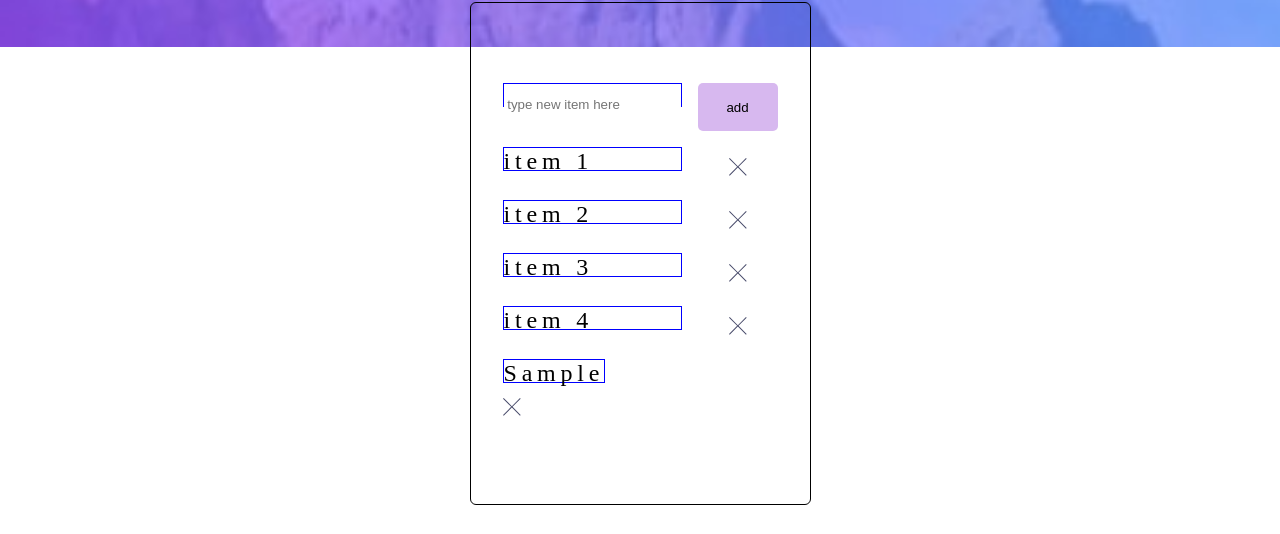
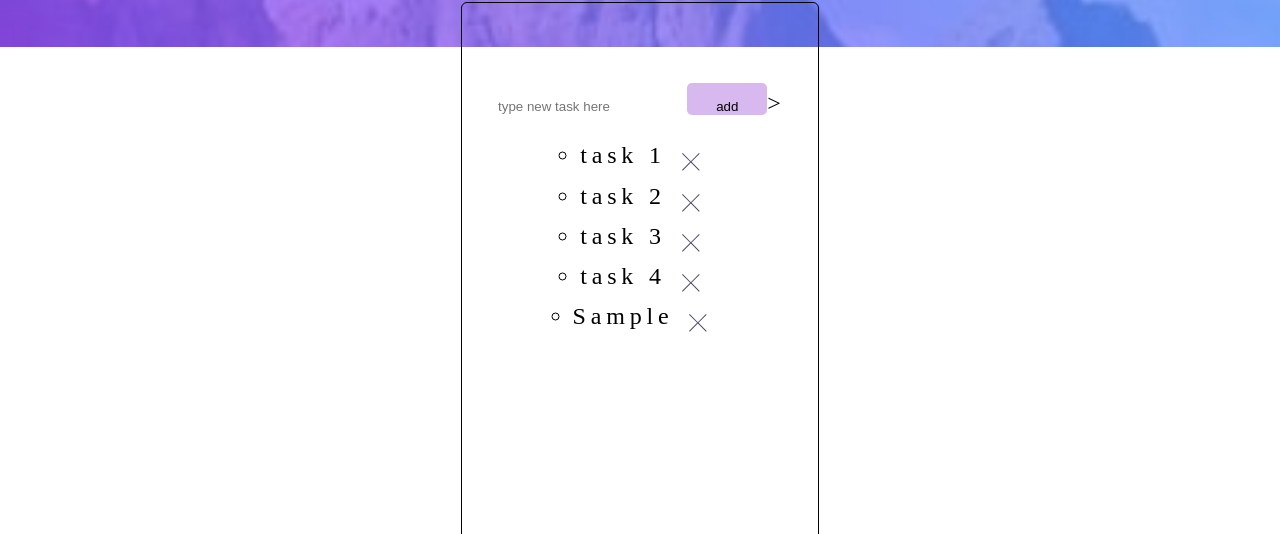
Before and after one commit to GitMicaFri/TODO-app-Frontend-Mentor, a plain HTML site: page todo-app-main/index.html in a window 1280 px wide. Both pictures are taken after typing "Sample" into the empty fields and a click on the button "add". Shown: the part 193-727 px from the top of the page. Drawn offline with Linux system fonts and the light colour scheme.

Commit message:
Added styling and scrollbar

```diff
--- a/todo-app-main/index.html
+++ b/todo-app-main/index.html
@@ -21,15 +21,25 @@
   <main class="main-container">
     <section Class="tasks-section">
       <ul class="tasks">
-        <li class="task input-li-el"><input type="text" class="input-field" placeholder=" type new item here" maxlength="25"></li><button class="add-btn">add</button>
+        <div class=" input-and-add-btn">
+          <li class="task input-li-el"><input type="text" class="input-field" placeholder=" type new task here" maxlength="25" </li><button class="add-btn">add</button>>
+        </div>
 
-        <li class="task">item 1</li> <button class="x-btn"><svg xmlns="http://www.w3.org/2000/svg" width="18" height="18"><path fill="#494C6B" fill-rule="evenodd" d="M16.97 0l.708.707L9.546 8.84l8.132 8.132-.707.707-8.132-8.132-8.132 8.132L0 16.97l8.132-8.132L0 .707.707 0 8.84 8.132 16.971 0z"/></svg></button>
+        <div class="task-container">
+          <li class="task">task 1</li> <button class="x-btn"><svg xmlns="http://www.w3.org/2000/svg" width="18" height="18"><path fill="#494C6B" fill-rule="evenodd" d="M16.97 0l.708.707L9.546 8.84l8.132 8.132-.707.707-8.132-8.132-8.132 8.132L0 16.97l8.132-8.132L0 .707.707 0 8.84 8.132 16.971 0z"/></svg></button>
+       </div>
 
-        <li class="task">item 2</li> <button class="x-btn"><svg xmlns="http://www.w3.org/2000/svg" width="18" height="18"><path fill="#494C6B" fill-rule="evenodd" d="M16.97 0l.708.707L9.546 8.84l8.132 8.132-.707.707-8.132-8.132-8.132 8.132L0 16.97l8.132-8.132L0 .707.707 0 8.84 8.132 16.971 0z"/></svg></button>
+        <div class="task-container">
+          <li class="task">task 2</li> <button class="x-btn"><svg xmlns="http://www.w3.org/2000/svg" width="18" height="18"><path fill="#494C6B" fill-rule="evenodd" d="M16.97 0l.708.707L9.546 8.84l8.132 8.132-.707.707-8.132-8.132-8.132 8.132L0 16.97l8.132-8.132L0 .707.707 0 8.84 8.132 16.971 0z"/></svg></button>
+        </div>
 
-        <li class="task">item 3</li><button class="x-btn"><svg xmlns="http://www.w3.org/2000/svg" width="18" height="18"><path fill="#494C6B" fill-rule="evenodd" d="M16.97 0l.708.707L9.546 8.84l8.132 8.132-.707.707-8.132-8.132-8.132 8.132L0 16.97l8.132-8.132L0 .707.707 0 8.84 8.132 16.971 0z"/></svg></button>
+        <div class="task-container">
+          <li class="task">task 3</li> <button class="x-btn"><svg xmlns="http://www.w3.org/2000/svg" width="18" height="18"><path fill="#494C6B" fill-rule="evenodd" d="M16.97 0l.708.707L9.546 8.84l8.132 8.132-.707.707-8.132-8.132-8.132 8.132L0 16.97l8.132-8.132L0 .707.707 0 8.84 8.132 16.971 0z"/></svg></button>
+        </div>
 
-        <li class="task">item 4</li><button class="x-btn"><svg xmlns="http://www.w3.org/2000/svg" width="18" height="18"><path fill="#494C6B" fill-rule="evenodd" d="M16.97 0l.708.707L9.546 8.84l8.132 8.132-.707.707-8.132-8.132-8.132 8.132L0 16.97l8.132-8.132L0 .707.707 0 8.84 8.132 16.971 0z"/></svg></button>
+        <div class="task-container">
+          <li class="task">task 4</li> <button class="x-btn"><svg xmlns="http://www.w3.org/2000/svg" width="18" height="18"><path fill="#494C6B" fill-rule="evenodd" d="M16.97 0l.708.707L9.546 8.84l8.132 8.132-.707.707-8.132-8.132-8.132 8.132L0 16.97l8.132-8.132L0 .707.707 0 8.84 8.132 16.971 0z"/></svg></button>
+        </div>
       </ul>
     </section>
 
--- a/todo-app-main/script.js
+++ b/todo-app-main/script.js
@@ -40,5 +40,24 @@ addBtnEl.addEventListener("click", function() {
         // Clear input field
         inputEl.value = "";
     }
+});
+        // Selects all "default" buttons
+        const deleteButtons = document.querySelectorAll(".x-btn");
+        deleteButtons.forEach(button => {
+            button.addEventListener("click", function() {
+                const listItemContainer = button.parentNode;
+                listItemContainer.remove();
+            })
+        })
 })
+
+// Select tasks section and add scroll function
+const tasksSection = document.querySelector(".tasks-section");
+tasksSection.addEventListener("scroll", function() {
+
+    if  (tasksSection.scrollHeight <= tasksSection.scrollTop + tasksSection.clientHeight) {
+        tasksSection.classList.add("scrollable");
+    } else {
+        tasksSection.classList.remove("scrollable");
+    }
 })
--- a/todo-app-main/style.css
+++ b/todo-app-main/style.css
@@ -4,8 +4,7 @@
     box-sizing: border-box;
 }
 
-.attribution { font-size: 11px; text-align: center; }
-    .attribution a { color: hsl(228, 45%, 44%); }
+
 
 
 
@@ -47,7 +46,6 @@
 
     .main-container {
         background-color: F9F9F9;
-
         display: flex;
         flex-direction: column;
         align-items: center;
@@ -55,13 +53,31 @@
     }
 
     .tasks-section {
+        height: 70vh;
         border: 1px solid black;
         border-radius: 6px;
         padding: 2rem;
         row-gap: 1rem;
         margin-top: -2.8rem;
-        overflow-y: hidden;
+        overflow-y: auto;
         background-color: transparent;
+    }
+
+    .tasks-section::-webkit-scrollbar {
+        width: 12px; /* Set the width of the scrollbar */
+    }
+
+    .tasks-section::-webkit-scrollbar-thumb {
+        background-color: rgba(86, 50, 95, 0.2); /* Set the color of the scrollbar thumb */
+        border-radius: 10px; /* Set the border radius of the scrollbar thumb */
+    }
+
+    .tasks-section::-webkit-scrollbar-thumb:hover {
+        background-color: rgba(0, 0, 0, 0.4); /* Set the color of the scrollbar thumb on hover */
+    }
+
+    .scrollable {
+        overflow-y: auto;
     }
 
     .input-field {
@@ -74,51 +90,56 @@
         background-color: rgb(215, 184, 239);
         border-radius: 5px;
         border: none;
-        height:3rem;
+        height:2rem;
         width: 5rem;
         cursor: pointer;
+        margin-left: 1rem;
     }
 
     .add-btn:hover {
         background-color: rgb(229, 89, 229);
     }
 
+    .task-container {
+        display: flex;
+        justify-content: center;
+    }
+
     .tasks {
         margin-top: 3rem;
-        display: grid;
-        grid-template-areas: "task btn"
-                              "task btn"
-                              "task btn";
-        gap: 1rem;
+        display: flex;
+       flex-direction: column;
+
+        gap: 0.2rem;
        margin-bottom: 3rem;
        list-style:circle;
        font-size: 1.5rem;
        letter-spacing: 0.4ch;
     }
 
+    .input-and-add-btn {
+        display: flex;
+        margin-bottom: 2rem;
+    }
+
     .input-li-el {
         list-style: none;
     }
+
     .input-field {
         word-wrap:break-word;
     }
 
-    .task-container {
-        display: block;
-    }
-
     .task {
-        display: inline-block;
-        border: 1px solid blue;
         height: 1.5rem;
     }
-
 
     .x-btn {
         display: block;
         background-color: transparent;
         border: none;
         font-size: 2rem;
+        margin-left: 1rem;
 
     }
 
@@ -135,3 +156,10 @@
         margin-top: 2rem;
         background-color: rgb(248, 224, 248);
     }
+    .attribution {
+        font-size: 11px; text-align: center;
+    }
+
+    .attribution a {
+        color: hsl(228, 45%, 44%);
+    }
```
